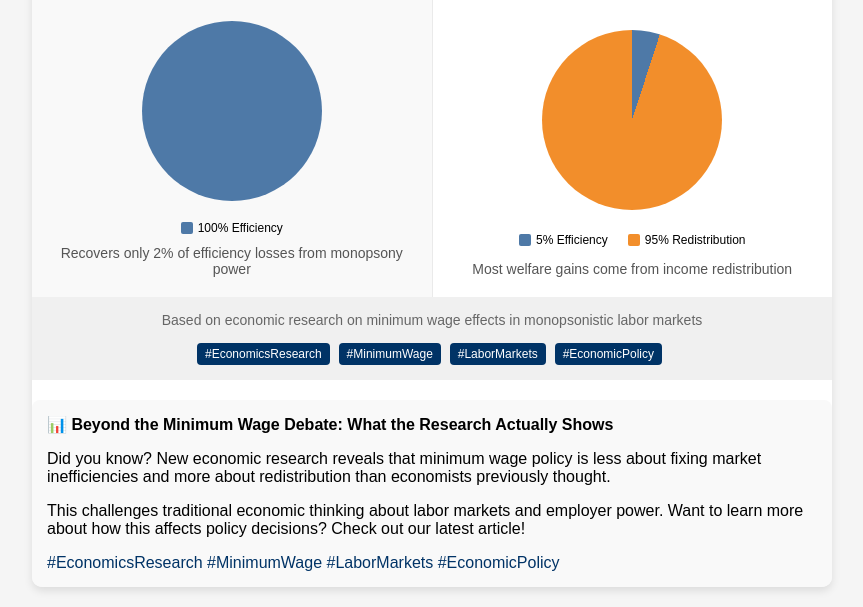
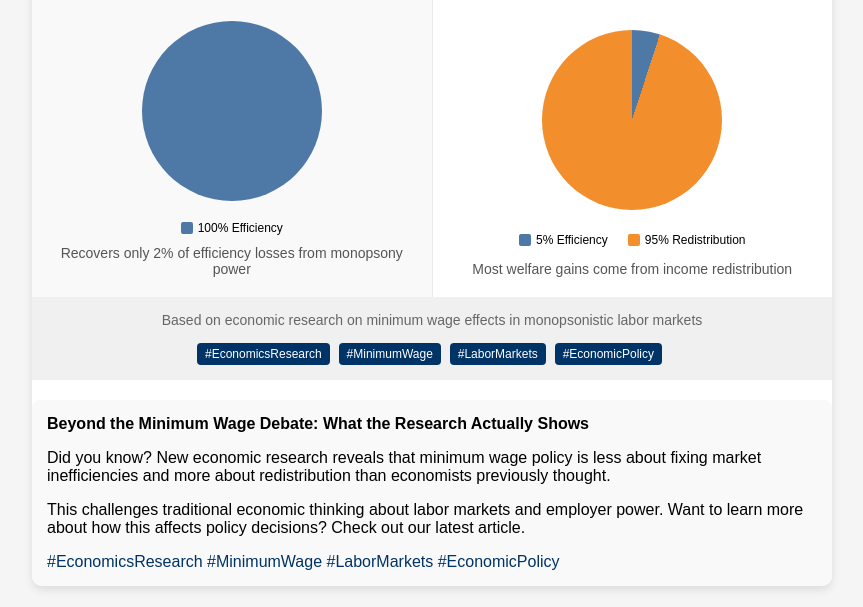
Before and after one commit to JSorrell99/UMN_ECON_Sample-, a plain HTML site: page index.html in a window 1280 px wide. Shown: the part 325-932 px from the top of the page, without its empty margins (208-1071 px from the left). Drawn offline with Linux system fonts and the light colour scheme.

Commit message:
Update index.html

```diff
--- a/index.html
+++ b/index.html
@@ -233,9 +233,9 @@
         </div>
 
         <div class="social-info">
-            <div class="social-heading">📊 Beyond the Minimum Wage Debate: What the Research Actually Shows</div>
+            <div class="social-heading">Beyond the Minimum Wage Debate: What the Research Actually Shows</div>
             <p>Did you know? New economic research reveals that minimum wage policy is less about fixing market inefficiencies and more about redistribution than economists previously thought.</p>
-            <p>This challenges traditional economic thinking about labor markets and employer power. Want to learn more about how this affects policy decisions? Check out our latest article!</p>
+            <p>This challenges traditional economic thinking about labor markets and employer power. Want to learn more about how this affects policy decisions? Check out our latest article.</p>
             <div class="hashtags">#EconomicsResearch #MinimumWage #LaborMarkets #EconomicPolicy</div>
         </div>
     </div>
```
